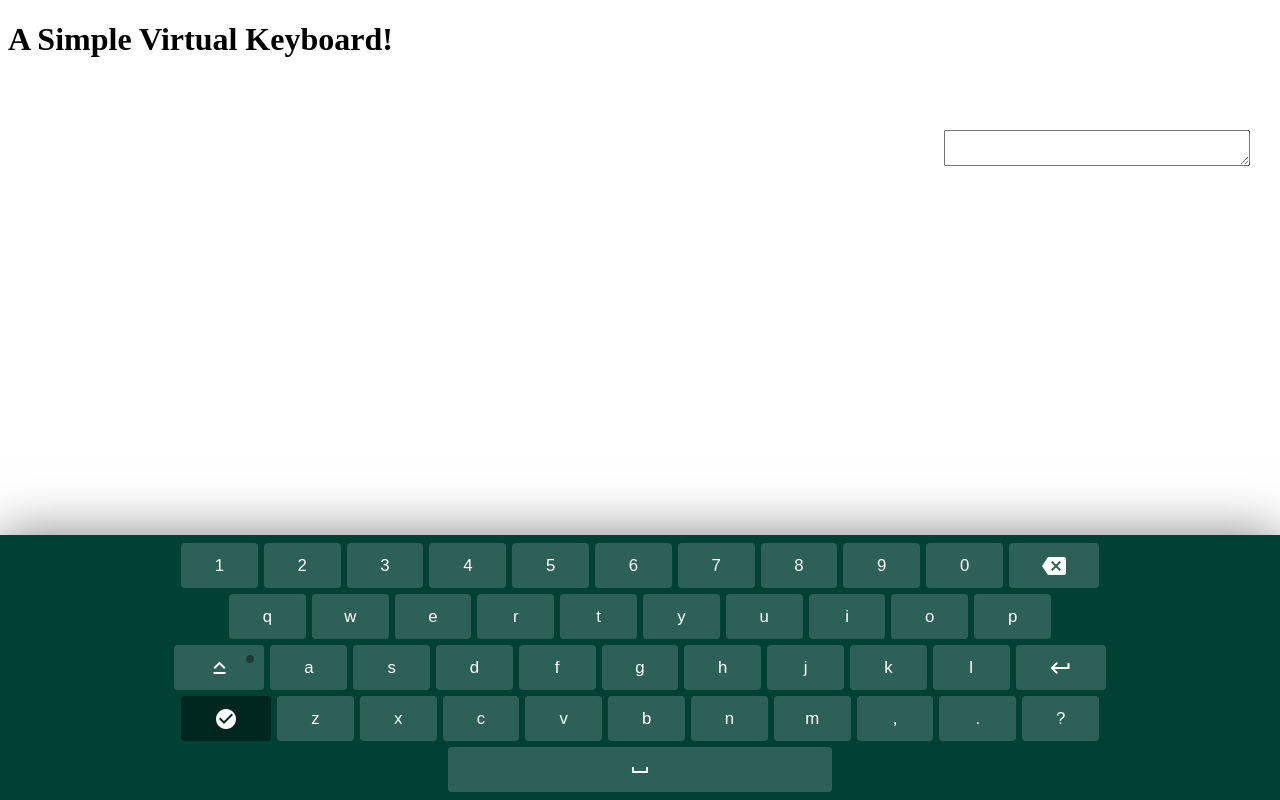
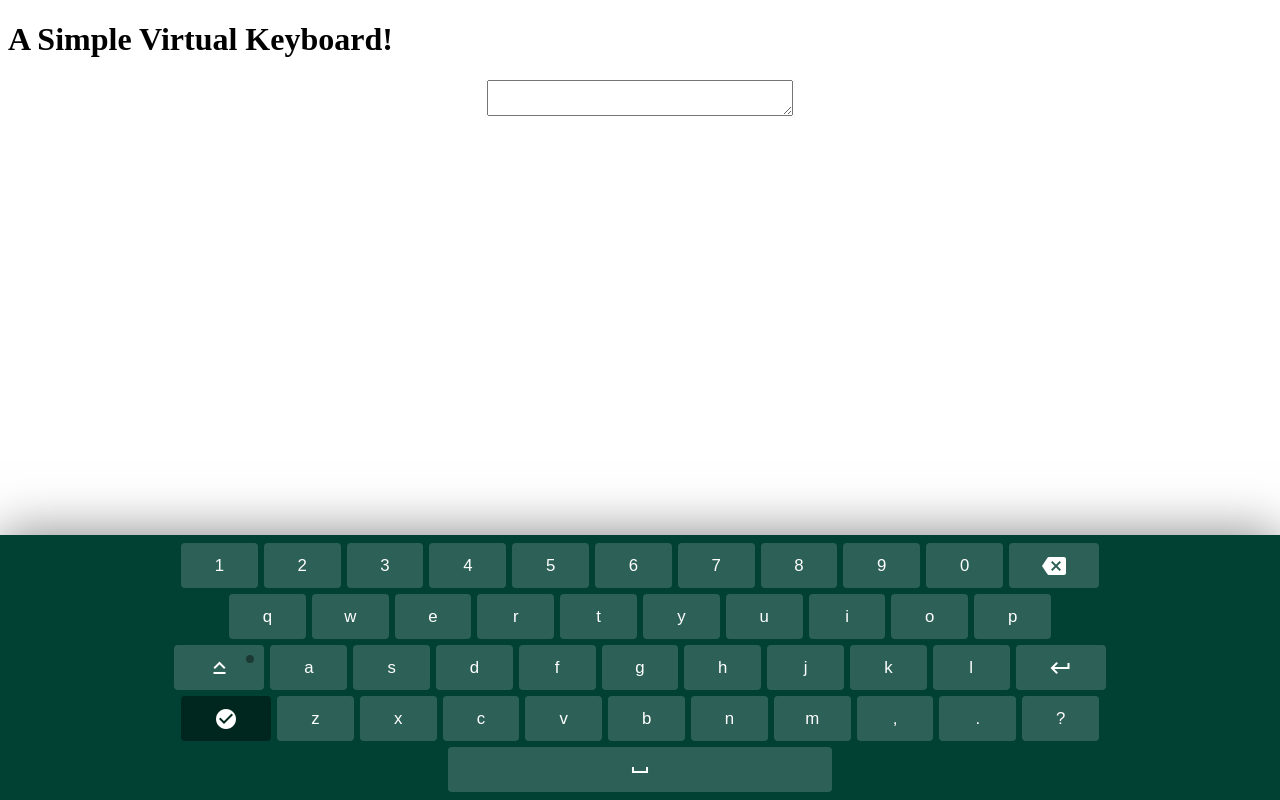
Before and after one commit to bchelsea/simple-keyboard, a plain HTML site: page index.html in a window 1280 px wide. Drawn offline with Linux system fonts and the light colour scheme.

Commit message:
text area styling

```diff
--- a/index.html
+++ b/index.html
@@ -10,7 +10,7 @@
 
 <body>
     <h1><strong>A Simple Virtual Keyboard!</strong></h1>
-    <textarea class="use-keyboard-input" style="position:absolute; top:130px; right:30px; width:300px;"></textarea>
+    <textarea class="use-keyboard-input" style="top:130px; width:300px;"></textarea>
 </body>
 
 
--- a/keyboard.css
+++ b/keyboard.css
@@ -72,3 +72,9 @@
 .keyboard_key--dark {
     background: rgba(0,0,0,.4);
 }
+
+textarea {
+    display: block;
+    margin-left: auto;
+    margin-right: auto;
+}
--- a/keyboard.js
+++ b/keyboard.js
@@ -34,7 +34,7 @@ const Keyboard = {
         document.body.appendChild(this.elements.main);
 
         //automatically use keyboard for elements with .use-keyboard-input
-        document.querySelectorAll("use-keyboard-input").forEach(element => {
+        document.querySelectorAll(".use-keyboard-input").forEach(element => {
             element.addEventListener("focus", () => {
                 this.open(element.value, currentValue => {
                     element.value = currentValue;
@@ -202,9 +202,4 @@ const Keyboard = {
 
 window.addEventListener("DOMContentLoaded", function() {
     Keyboard.init();
-    Keyboard.open("dcode", function(currentValue) {
-        console.log("Value Change! it is: " + currentValue);
-    }, function(currentValue) {
-        console.log("Keyboard Closed! Finishing Value: " + currentValue);
-    })
 });
```
